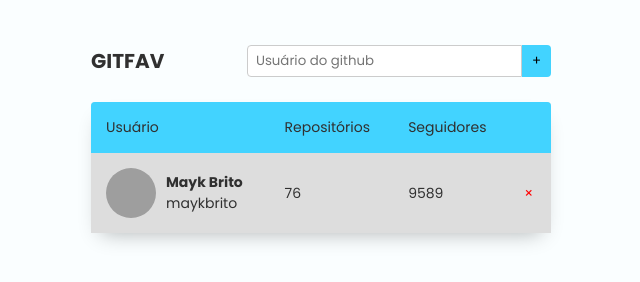
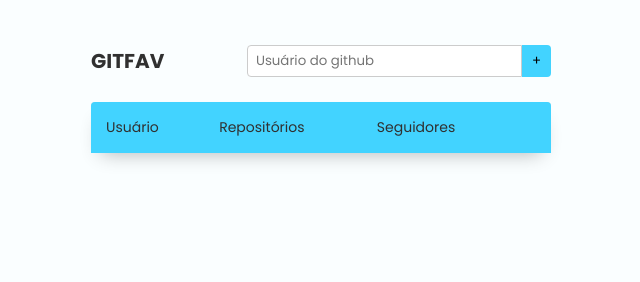
Before and after one commit to DavidFerreiraa/GitFav, a website with bundled scripts: page index.html in a window 1280 px wide. Shown: the whole page, without its empty margins (319-959 px from the left). Built offline with nearby package versions, Linux system fonts and the light colour scheme; grey boxes are pictures that could not be loaded.

Commit message:
feat: add main.js script

```diff
--- a/index.html
+++ b/index.html
@@ -4,6 +4,7 @@
     <meta charset="UTF-8">
     <meta name="viewport" content="width=device-width, initial-scale=1.0">
     <link rel="stylesheet" href="style.css">
+    <script src="./js/main.js" type="module" defer></script>
     <title>GitFav</title>
 </head>
 <body>
@@ -26,22 +27,6 @@
                 </tr>
             </thead>
             <tbody>
-                <tr>
-                    <td class="user">
-                        <img src="https://github.com/maykbrito.png" alt="Imagem de maykbrito"/>
-                        <a href="https://github.com/maykbrito">
-                            <p>Mayk Brito</p>
-                            <span>maykbrito</span>
-                        </a>
-                    </td>
-                    <td class="repositories">
-                        76
-                    </td>
-                    <td class="followers">
-                        9589
-                    </td>
-                    <td><button class="remove">&times;</button></td>
-                </tr>
             </tbody>
         </table>
     </div>
--- /dev/null
+++ b/js/main.js
@@ -0,0 +1,3 @@
+import { FavoritesView } from "./Favorites.js";
+
+const favorites = new FavoritesView("#app")
```
